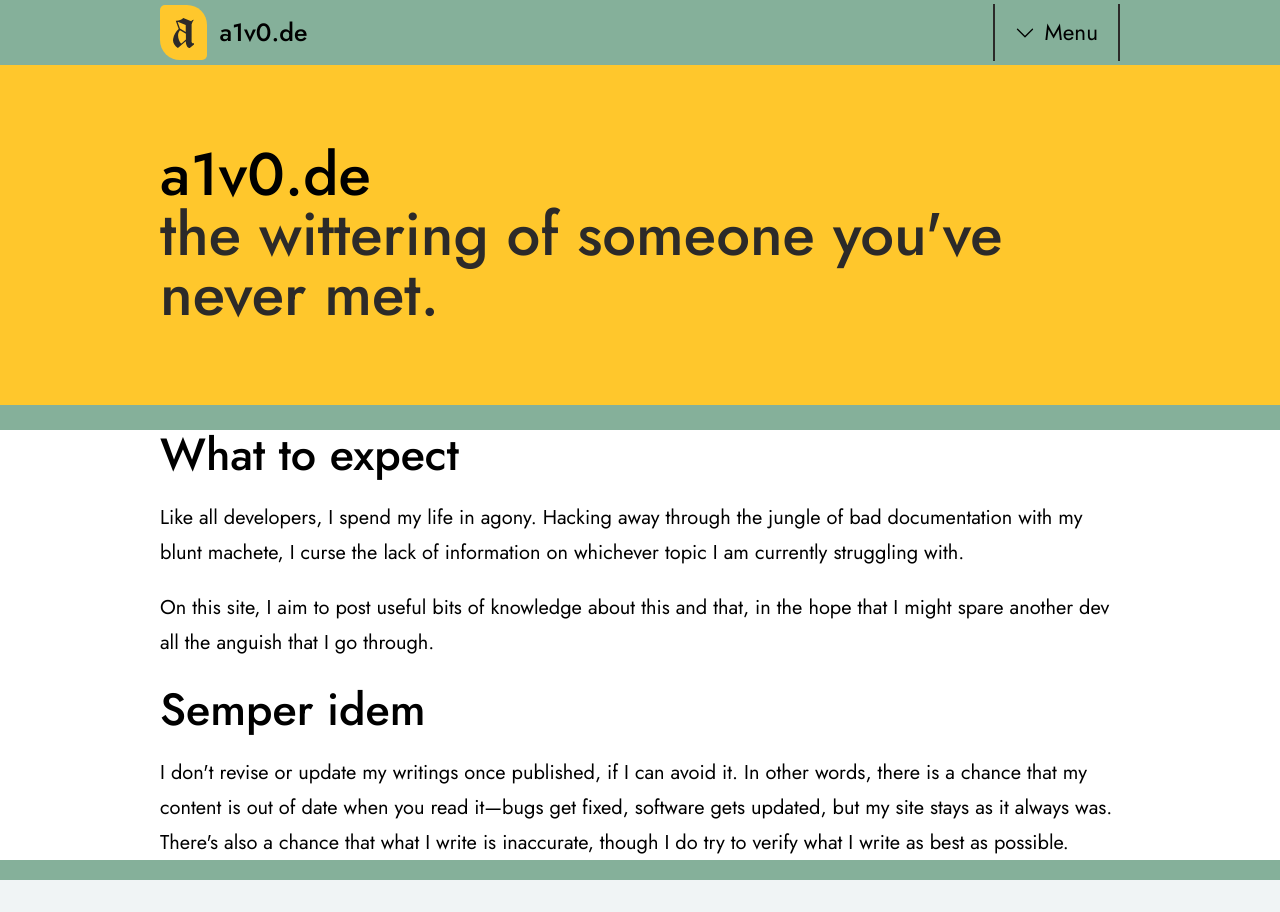
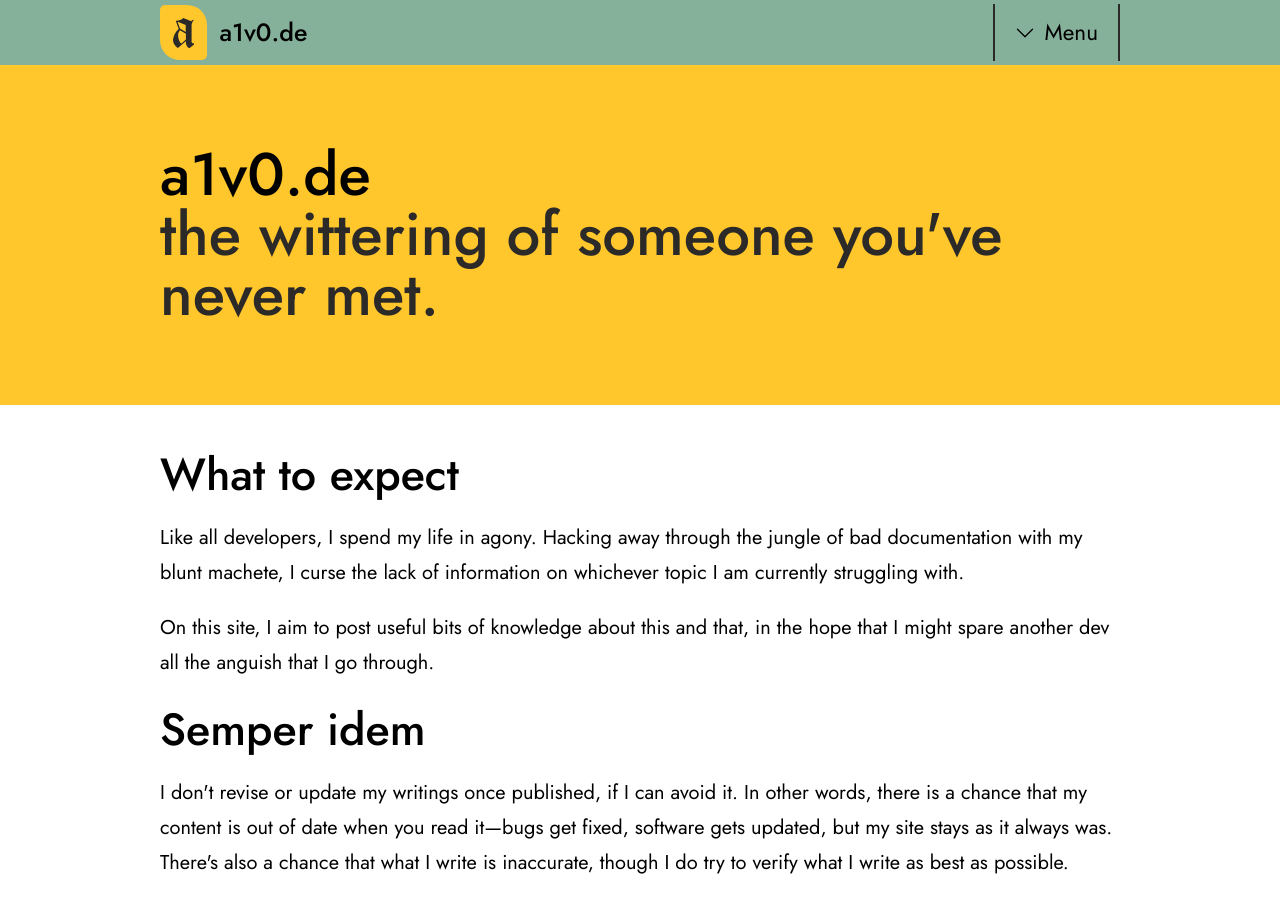
Before and after one commit to a1v0/a1v0.de, a Next.js app: page / in a window 1280 px wide. Shown: the top 912 px of the page. Built offline with nearby package versions, Linux system fonts and the light colour scheme.

Commit message:
Tidy up padding/margins following bg colour change

```diff
--- a/app/page.tsx
+++ b/app/page.tsx
@@ -6,7 +6,7 @@ export default function Home() {
     );
 
     return (
-        <main>
+        <main className="bg-background-white">
             <div className="bg-accent-colour">
                 <header className="clear-gutters py-16">
                     <h1 className="m-auto p-0">
@@ -17,8 +17,8 @@ export default function Home() {
                     </h1>
                 </header>
             </div>
-            <div className="bg-background-white">
-                <article className="clear-gutters">
+            <div>
+                <article className="clear-gutters text-content">
                     <h2>What to expect</h2>
                     <p>
                         Like all developers, I spend my life in agony. Hacking
@@ -44,7 +44,7 @@ export default function Home() {
                 </article>
             </div>
             <div className="bg-background-grey">
-                <article className="clear-gutters py-1">
+                <article className="clear-gutters text-content py-1">
                     <h2>About me</h2>
                     <p>
                         I&apos;m a humble 1X programmer (you read that right),
```
